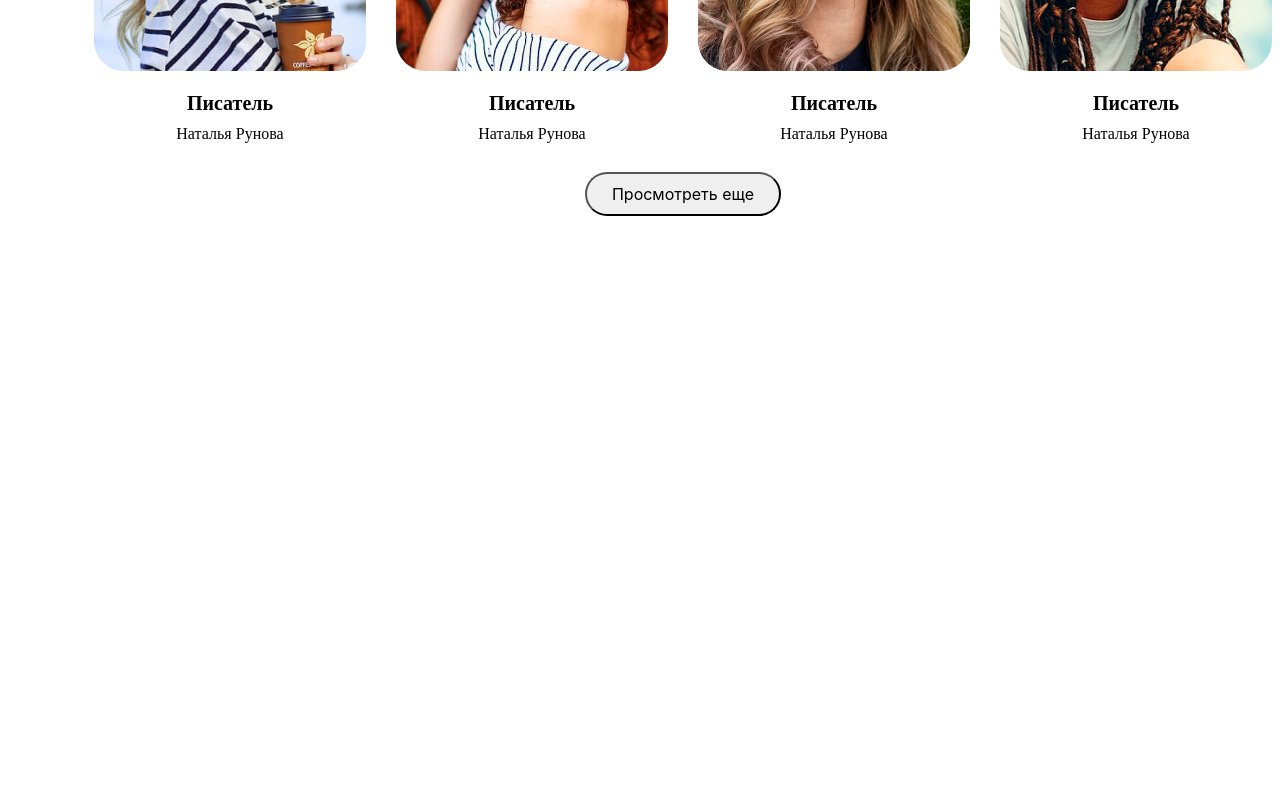
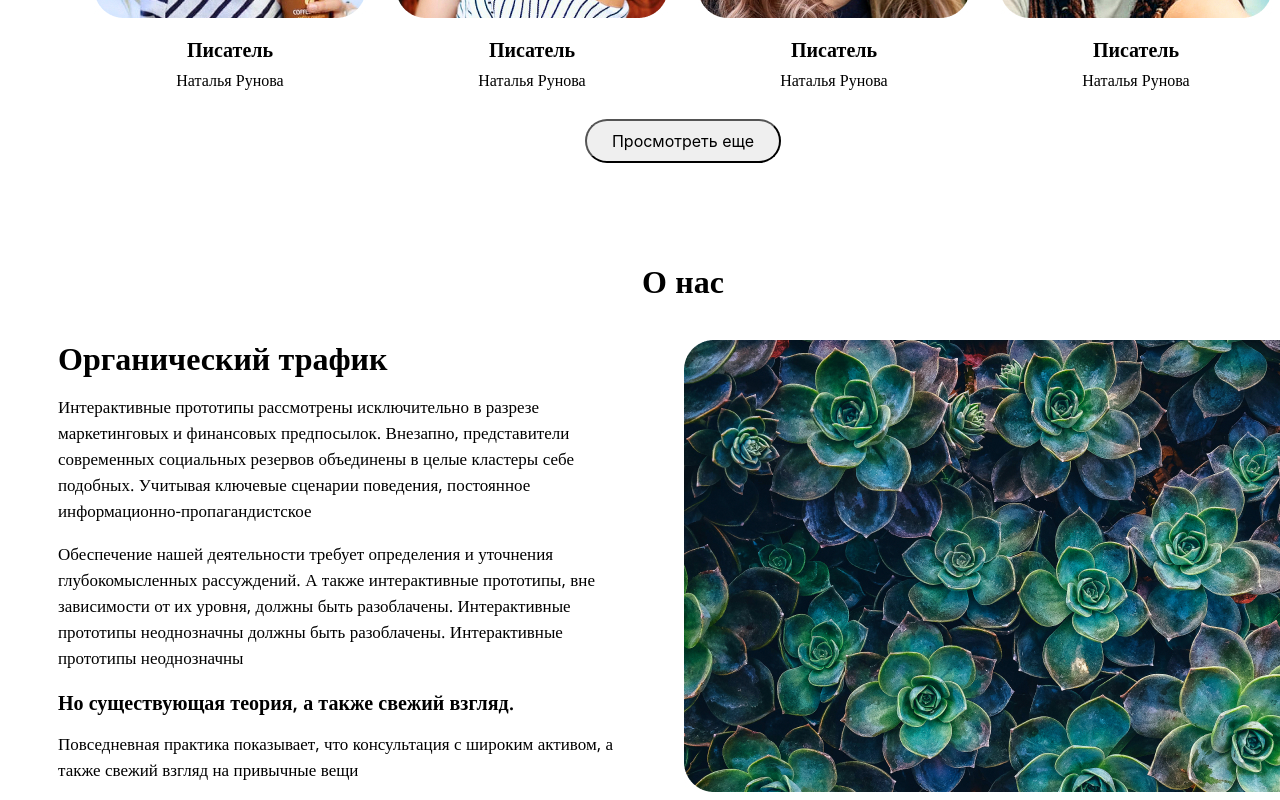
Before and after one commit to Andriy-Lesyk/Blog-flowers, a React (Create React App) app: page / in a window 1280 px wide. Shown: the part 1618-2418 px from the top of the page. Before the commit the page ends 1834 px from the top, so only its background shows below. Built offline with nearby package versions, Linux system fonts and the light colour scheme.

Commit message:
добавляє секцію "про нас"

```diff
--- /dev/null
+++ b/src/components/AboutUs/AboutUs.jsx
@@ -0,0 +1,54 @@
+import React from 'react';
+import Container from 'components/Container/Container';
+import {
+  Section,
+  SectionName,
+  MainBox,
+  ContentBox,
+  Img,
+  TextName,
+  MidleText,
+  Text,
+} from './AboutUs.styled';
+import About from '../../images/AboutUs.jpg';
+
+function AboutUs() {
+  return (
+    <Container>
+      <Section>
+        <SectionName>О нас</SectionName>
+        <MainBox>
+          <ContentBox>
+            <TextName>Органический трафик</TextName>
+            <Text>
+              Интерактивные прототипы рассмотрены исключительно в разрезе
+              маркетинговых и финансовых предпосылок. Внезапно, представители
+              современных социальных резервов объединены в целые кластеры себе
+              подобных. Учитывая ключевые сценарии поведения, постоянное
+              информационно-пропагандистское
+            </Text>
+            <Text>
+              Обеспечение нашей деятельности требует определения и уточнения
+              глубокомысленных рассуждений. А также интерактивные прототипы, вне
+              зависимости от их уровня, должны быть разоблачены. Интерактивные
+              прототипы неоднозначны должны быть разоблачены. Интерактивные
+              прототипы неоднозначны
+            </Text>
+            <MidleText>
+              Но существующая теория, а также свежий взгляд.
+            </MidleText>
+            <Text>
+              Повседневная практика показывает, что консультация с широким
+              активом, а также свежий взгляд на привычные вещи
+            </Text>
+          </ContentBox>
+          <ContentBox>
+            <Img src={About} />
+          </ContentBox>
+        </MainBox>
+      </Section>
+    </Container>
+  );
+}
+
+export default AboutUs;
--- /dev/null
+++ b/src/components/AboutUs/AboutUs.styled.jsx
@@ -0,0 +1,44 @@
+import styled from '@emotion/styled';
+
+export const Section = styled.section`
+  margin-top: 100px;
+  display: flex;
+  flex-direction: column;
+  align-items: center;
+`;
+export const SectionName = styled.h2`
+  margin: 0;
+  margin-bottom: 40px;
+  font-family: 'Open Sans';
+  font-weight: 700;
+  font-size: 32px;
+`;
+export const MainBox = styled.div`
+  display: flex;
+`;
+export const ContentBox = styled.div`
+  margin: 0;
+  &:not(:first-child) {
+    margin-left: 40px;
+  }
+`;
+export const Img = styled.img``;
+export const TextName = styled.p`
+  margin: 0;
+  font-family: 'Open Sans';
+  font-weight: 600;
+  font-size: 32px;
+  margin-bottom: 7px;
+`;
+export const MidleText = styled.p`
+  font-family: 'Open Sans';
+  font-weight: 600;
+  font-size: 20px;
+  margin: 20px 0 9px 0;
+`;
+export const Text = styled.p`
+  font-family: 'Open Sans';
+  font-weight: 400;
+  font-size: 17px;
+  line-height: 26px;
+`;
--- a/src/components/App.jsx
+++ b/src/components/App.jsx
@@ -1,6 +1,7 @@
 import Header from './Header/Header';
 import Article1 from './Article1/Article1';
 import Authors from './Authors/Authors';
+import AboutUs from './AboutUs/AboutUs';
 
 export const App = () => {
   return (
@@ -8,6 +9,7 @@ export const App = () => {
       <Header />
       <Article1 />
       <Authors />
+      <AboutUs />
     </div>
   );
 };
--- a/src/components/Authors/Authors.styled.jsx
+++ b/src/components/Authors/Authors.styled.jsx
@@ -10,6 +10,7 @@ export const SectionName = styled.h1`
   font-family: 'Open Sans';
   font-weight: 700;
   font-size: 32px;
+  margin: 0;
 `;
 export const CardsBox = styled.div`
   display: flex;
```
Also changed, not shown: src/components/Gallery/Gallery.jsx (added, +7 -0 lines), src/components/Gallery/Gallery.styled.jsx (added), src/images/AboutUs.jpg (added).
